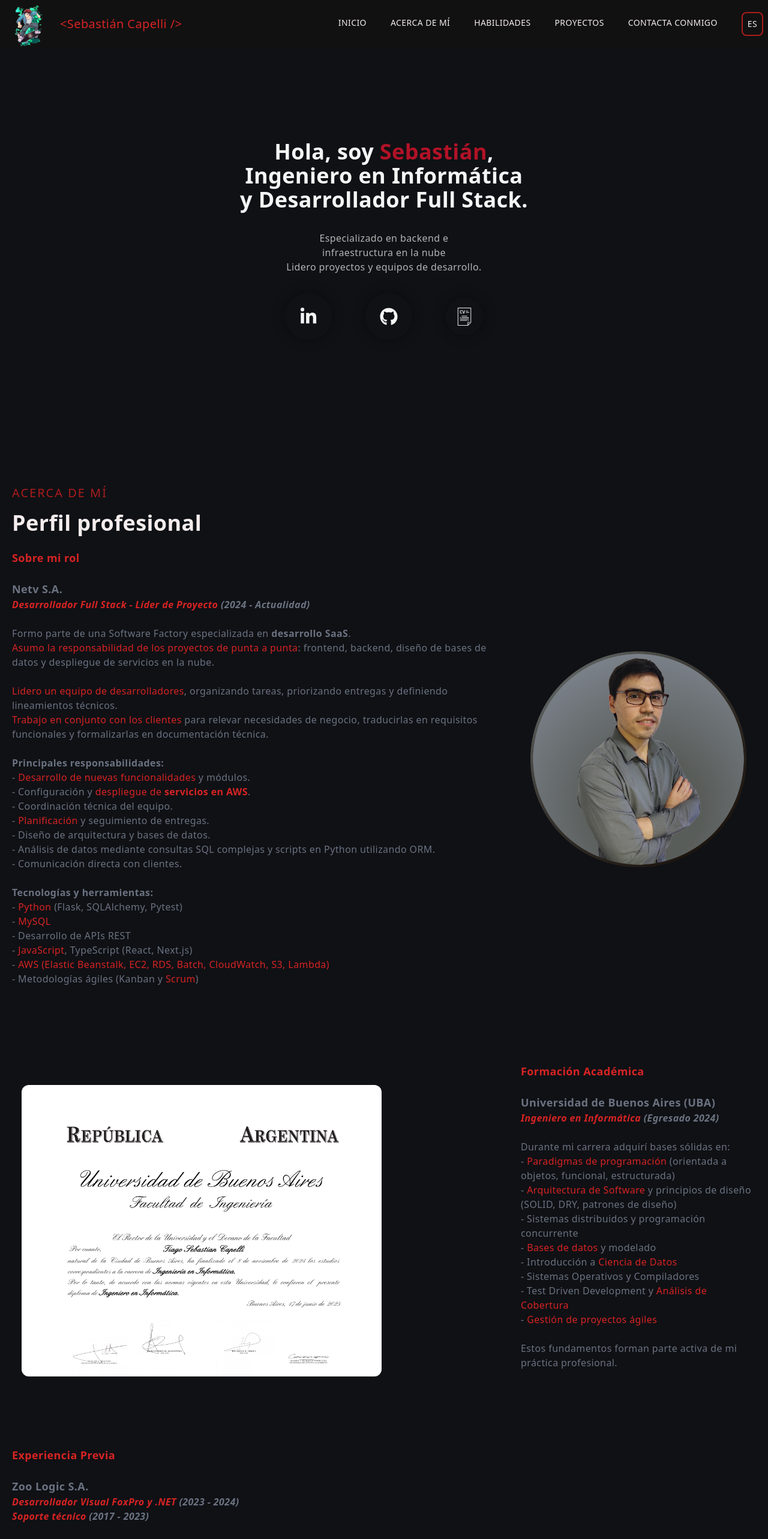
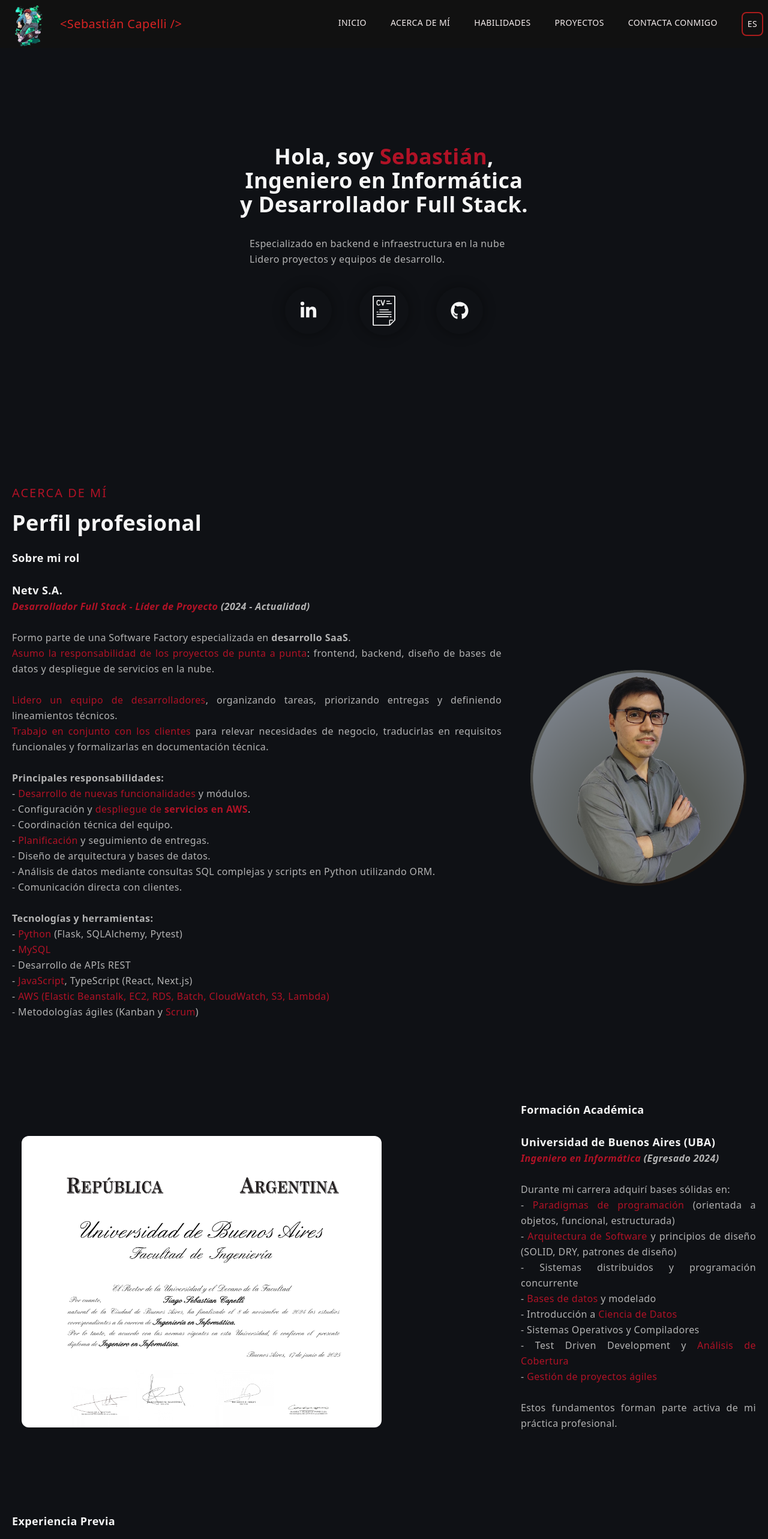
Before and after one commit to SCAPELLI/scapelli.github.io, a Next.js app: page / in a window 1280 px wide. Shown: the top 2566 px of the page at 60% size. Built offline with nearby package versions, Linux system fonts and the light colour scheme.

Commit message:
Enhances about section and main appearance
Updates the about section to improve text justification and overall layout.

Refactors the main section to enhance text presentation and spacing.

Updates styles for better visual appeal

```diff
--- a/components/AboutMe/index.jsx
+++ b/components/AboutMe/index.jsx
@@ -9,59 +9,61 @@ const toHtml = (raw) => {
   return raw
     .replace(/\r\n/g, "\n")
     .replace(/\n/g, "<br/>")
-    .replace(/<red>/g, '<span class="text-[#D72323]">')
+    .replace(/<red>/g, '<span class="text-[#B11226]">')
     .replace(/<\/red>/g, "</span>")
-    .replace(/<h4x>/g, '<span class="text-lg font-semibold">')
+    .replace(/<h4x>/g, '<span class="text-lg font-semibold text-[#F5F5F5]">')
     .replace(/<\/h4x>/g, "</span>");
 };
+
+const justifiedText =
+  "py-2 text-sl text-[#B3B3B3] text-left md:text-justify leading-relaxed [hyphens:auto]";
 
 const Index = () => {
   const router = useRouter();
   const { locale } = router;
   const t = locale === "en" ? en : es;
-  const currentJobs = t.sections.aboutMe.currentJobs
-    .replace(/\n/g, "<br/>")
-    .replace(/<red>/g, '<span class="text-[#D72323]">')
-    .replace(/<\/red>/g, "</span>");
 
-  const college = t.sections.aboutMe.college
-    .replace(/\n/g, "<br/>")
-    .replace(/<red>/g, '<span class="text-[#D72323]">')
-    .replace(/<\/red>/g, "</span>")
-
-  return (<>
+  return (
+    <>
+      {/* Bloque principal */}
       <div id="about" className="w-full md:h-full p-2 flex items-center py-2">
         <div className="max-w-[1240px] m-auto md:grid grid-cols-3 gap-8">
           <div className="col-span-2">
-          <p className="uppercase text-xl tracking-widest text-[#ab1c1c]">
+            <p className="uppercase text-xl tracking-widest text-[#B11226]">
               {t.sections.aboutMe.title}
             </p>
-          <h2 className="py-4">
+
+            <h2 className="py-4 text-[#F5F5F5]">
               {t.sections.aboutMe.subtitle}
             </h2>
 
-          <div className="py-2 text-sl text-gray-500" dangerouslySetInnerHTML={{ __html: toHtml(t.sections.aboutMe.currentJobs) }} />
+            <div
+              className={justifiedText}
+              dangerouslySetInnerHTML={{
+                __html: toHtml(t.sections.aboutMe.currentJobs),
+              }}
+            />
+          </div>
 
-
-        </div>
           <div className="w-full h-auto m-auto rounded-xl flex items-center justify-center p-4 hover:scale-105 ease-in duration-300">
-          <Image
-            src="/foto-circular.png"
-            alt="/"
-            width={400}
-            height={200}
-          />
+            <Image src="/foto-circular.png" alt="/" width={400} height={200} />
           </div>
         </div>
       </div>
 
-    <div id="about" className="w-full md:h-full p-2 py-2">
+      {/* Formación */}
+      <div className="w-full md:h-full p-2 py-2">
         <div className="max-w-[1240px] mx-auto md:grid grid-cols-3 gap-8">
           <div className="col-span-1 order-1 md:order-2">
-          <div className="py-2 text-sl text-gray-500" dangerouslySetInnerHTML={{ __html: toHtml(t.sections.aboutMe.college) }} />
+            <div
+              className={justifiedText}
+              dangerouslySetInnerHTML={{
+                __html: toHtml(t.sections.aboutMe.college),
+              }}
+            />
           </div>
 
-        <div className="col-span-2 order-2 md:order-1 w-full h-auto m-auto rounded-xl flex items-center justify-center md:justify-start p-4 hover:scale-105 ease-in duration-300 ">
+          <div className="col-span-2 order-2 md:order-1 w-full h-auto m-auto rounded-xl flex items-center justify-center md:justify-start p-4 hover:scale-105 ease-in duration-300">
             <Image
               src="/titulo.png"
               alt="Formación"
@@ -70,26 +72,36 @@ const Index = () => {
               className="w-full h-auto max-w-[600px] rounded-xl"
             />
           </div>
-
         </div>
       </div>
 
-    <div id="about" className="w-full md:h-full p-2 py-2">
+      {/* Experiencia previa */}
+      <div className="w-full md:h-full p-2 py-2">
         <div className="max-w-[1240px] mx-auto md:grid grid-cols-3 gap-8">
           <div className="col-span-3">
-          <div className="py-2 text-sl text-gray-500" dangerouslySetInnerHTML={{ __html: toHtml(t.sections.aboutMe.previousJobs) }} />
+            <div
+              className={justifiedText}
+              dangerouslySetInnerHTML={{
+                __html: toHtml(t.sections.aboutMe.previousJobs),
+              }}
+            />
           </div>
         </div>
       </div>
 
-    <div id="about" className="w-full md:h-full p-2 flex items-center py-2">
+      {/* Intereses */}
+      <div className="w-full md:h-full p-2 flex items-center py-2">
         <div className="max-w-[1240px] m-auto md:grid grid-cols-3 gap-8">
           <div className="col-span-3">
-          <div className="py-2 text-sl text-gray-500" dangerouslySetInnerHTML={{ __html: toHtml(t.sections.aboutMe.personalInterests) }} />
+            <div
+              className={justifiedText}
+              dangerouslySetInnerHTML={{
+                __html: toHtml(t.sections.aboutMe.personalInterests),
+              }}
+            />
           </div>
         </div>
       </div>
-
     </>
   );
 };
--- a/components/Main/index.jsx
+++ b/components/Main/index.jsx
@@ -4,6 +4,9 @@ import { useRouter } from "next/router";
 import en from "../../public/locales/en";
 import es from "../../public/locales/es";
 import Image from "next/image";
+
+const justifiedText =
+  "py-4 text-[#B3B3B3] max-w-[850px] px-4 m-auto text-left md:text-justify leading-relaxed [hyphens:auto]";
 
 const Index = () => {
   const router = useRouter();
@@ -32,16 +35,34 @@ const Index = () => {
           />
 
           <p
-            className="py-4 text-[#B3B3B3] max-w-[70%] m-auto"
+            className={justifiedText}
             dangerouslySetInnerHTML={{ __html: description }}
           />
 
           <div className="flex items-center justify-between max-w-[330px] m-auto py-4">
             <div
               className="rounded-full shadow-custom-large shadow-black/40 p-6 cursor-pointer text-[#F5F5F5] hover:text-[#B11226] hover:scale-120 ease-in duration-200"
-              onClick={() => window.open("https://www.linkedin.com/in/scapelli", "_blank")}
+              onClick={() =>
+                window.open("https://www.linkedin.com/in/scapelli", "_blank")
+              }
             >
               <FaLinkedinIn size={30} />
+            </div>
+
+            <div
+              className="group relative rounded-full shadow-custom-large shadow-black/40 p-4 cursor-pointer hover:scale-120 ease-in duration-200"
+              onClick={() => window.open(pathCV, "_blank")}
+            >
+              <div className="relative w-[50px] h-[50px]">
+                <Image
+                  src="/cv.png"
+                  alt="CV"
+                  fill
+                  className="object-contain scale-100 transition duration-200
+                    group-hover:[filter:brightness(0)_saturate(100%)_invert(14%)_sepia(88%)_saturate(6500%)_hue-rotate(345deg)_brightness(90%)_contrast(110%)]
+                  "
+                />
+              </div>
             </div>
 
             <div
@@ -49,23 +70,6 @@ const Index = () => {
               onClick={() => window.open("https://github.com/scapelli", "_blank")}
             >
               <FaGithub size={30} />
-            </div>
-
-            <div
-              className="group relative rounded-full shadow-custom-large shadow-black/40 p-4 cursor-pointer hover:scale-120 ease-in duration-200"
-              onClick={() => window.open(pathCV, "_blank")}
-            >
-              <div className="relative w-[30px] h-[30px]">
-                <Image
-                  src="/cv.png"
-                  alt="CV"
-                  fill
-                  className="
-        object-contain transition duration-200
-        group-hover:[filter:brightness(0)_saturate(100%)_invert(14%)_sepia(88%)_saturate(6500%)_hue-rotate(345deg)_brightness(90%)_contrast(110%)]
-      "
-                />
-              </div>
             </div>
 
           </div>
```
Lines whose indentation alone changed are shown as unchanged.
